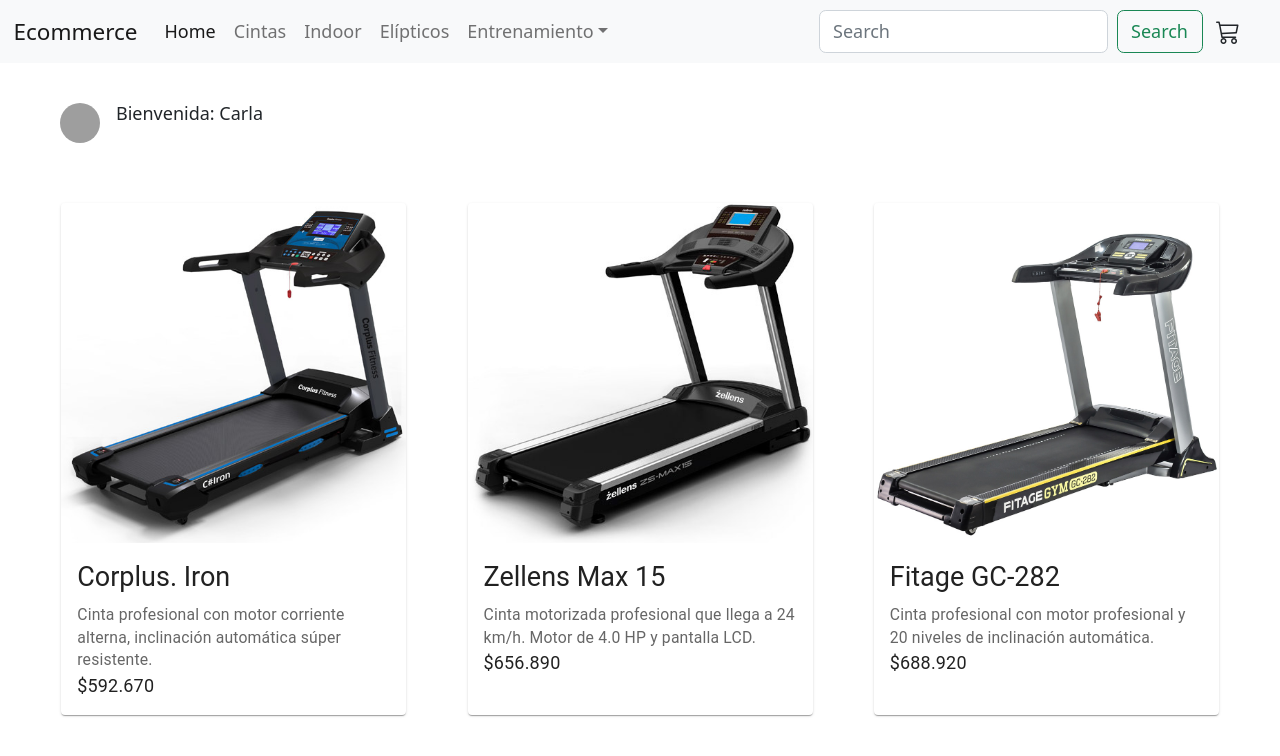
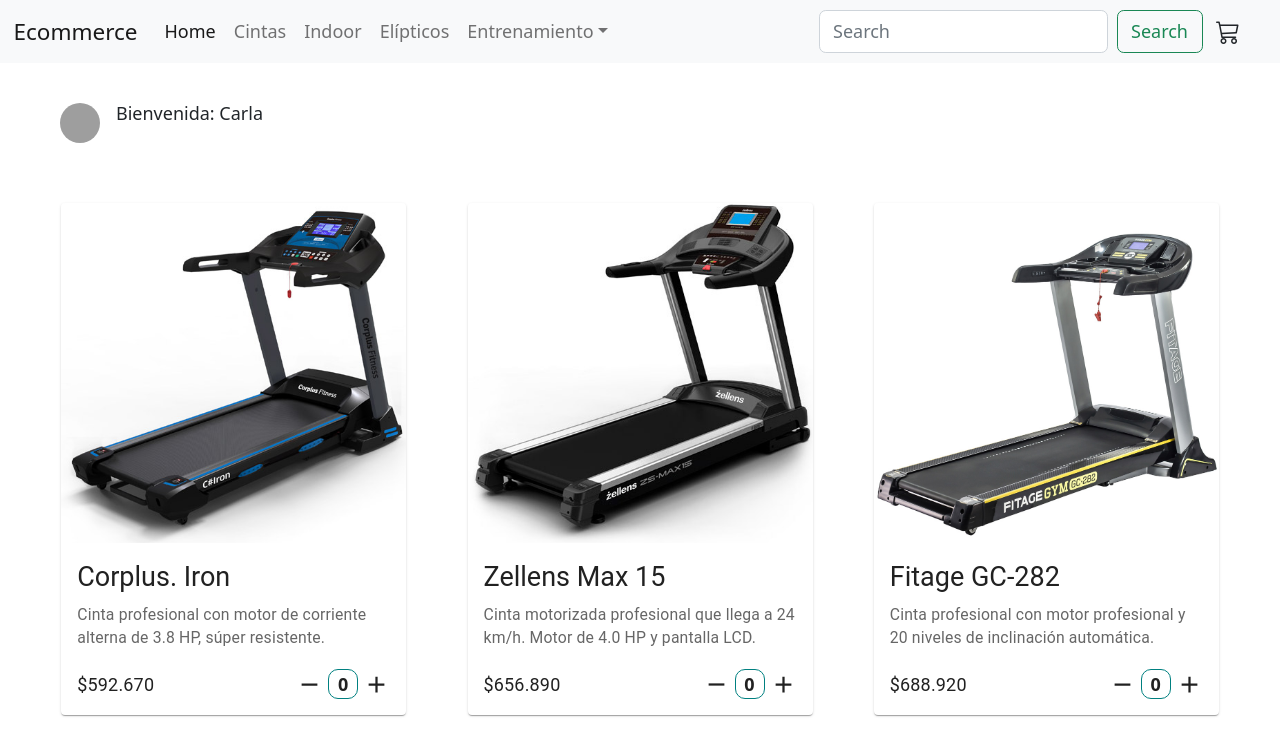
Before and after one commit to leonardogiglio/React_Ecommerce, a React (Create React App) app: page / in a window 1280 px wide. Shown: the top 756 px of the page. Built offline with nearby package versions, Linux system fonts and the light colour scheme; grey boxes are pictures that could not be loaded.

Commit message:
Contador con boton

```diff
--- a/src/App.js
+++ b/src/App.js
@@ -23,18 +23,22 @@
       <ItemListContainer
       img="../assets/images/ciron.jpeg"
       nombre="Corplus. Iron"
-      descripcion="Cinta profesional con motor corriente alterna, inclinación automática súper resistente."
-      precio="$592.670"/>
+      descripcion="Cinta profesional con motor de corriente alterna de 3.8 HP, súper resistente."
+      precio="$592.670"
+      stock="5">
+      </ItemListContainer>
       <ItemListContainer
       img="../assets/images/zsmax15.jpeg"
       nombre="Zellens Max 15"
       descripcion="Cinta motorizada profesional que llega a 24 km/h. Motor de 4.0 HP y pantalla LCD."
-      precio="$656.890"/>
+      precio="$656.890"
+      stock="7"/>
       <ItemListContainer
       img="../assets/images/gc282.jpeg"
       nombre="Fitage GC-282"
       descripcion="Cinta profesional con motor profesional y 20 niveles de inclinación automática."
-      precio="$688.920"/>
+      precio="$688.920"
+      stock="4"/>
       </div>
       </React.Fragment>
     );
--- /dev/null
+++ b/src/components/ItemCount/ItemCount.css
@@ -0,0 +1,43 @@
+.AddContainer{
+    width: 50%;
+    display: flex;
+    align-items: center;
+    justify-content: space-between;
+}
+
+.AmountContainer{
+    display: flex;
+    align-items: center;
+    font-weight: 700;
+}
+
+.Amount{
+    width: 30px;
+    height: 30px;
+    border-radius: 10px;
+    border: 1px solid teal;
+    display: flex;
+    align-items: center;
+    justify-content: center;
+    margin: 0 5px;
+}
+
+.Button{
+    padding: 15px;
+    border: 1px solid teal;
+    background-color: white;
+    cursor: pointer;
+    font-weight: 500;
+}
+
+
+.Button:hover{
+    background-color: #f8f4f4;
+}
+
+.Container{
+    display: flex;
+    justify-content: space-between;
+    margin-top: 20px;
+    align-items: center;
+}
--- /dev/null
+++ b/src/components/ItemCount/ItemCount.js
@@ -0,0 +1,30 @@
+import React from 'react';
+import { Add, Remove } from '@mui/icons-material';
+import {useState} from 'react';
+import './ItemCount.css'
+
+const ItemCount = ({stock}) => {
+    const [numClics, setNumClics] = useState(0);
+
+    const CounterUp = () => {
+      if (numClics < stock) {
+      setNumClics(numClics + 1);
+    }
+}
+    const CounterDown = () => {
+      if (numClics !== 0) {
+      setNumClics(numClics - 1);
+      }
+    }
+  return (
+
+
+        <div className="AmountContainer">
+                <Remove onClick={CounterDown}/>
+                <span className="Amount">{numClics}</span>
+                <Add onClick={CounterUp}/>
+        </div>
+  )
+}
+
+export default ItemCount;
--- a/src/components/ItemListContainer/ItemListContainer.js
+++ b/src/components/ItemListContainer/ItemListContainer.js
@@ -4,8 +4,11 @@
 import CardMedia from '@mui/material/CardMedia';
 import Typography from '@mui/material/Typography';
 import { CardActionArea } from '@mui/material';
+import './ItemListContainer.css'
+import ItemCount from '../ItemCount/ItemCount';
 
-const ItemListContainer = ({nombre, descripcion, precio, img}) => {
+const ItemListContainer = ({nombre, descripcion, precio, img, stock}) => {
+
   return (
     <Card sx={{ maxWidth: 345 }}>
       <CardActionArea>
@@ -14,6 +17,7 @@
           height="340"
           image={img}
           alt="Cinta de Correr"
+          stock={stock}
         />
         <CardContent>
           <Typography gutterBottom variant="h5" component="div">
@@ -22,9 +26,12 @@
           <Typography variant="body2" color="text.secondary">
             {descripcion}
           </Typography>
+          <div className="Container">
           <Typography variant="body1" color="text.primary">
             {precio}
           </Typography>
+          <ItemCount stock={stock}/>
+          </div>
         </CardContent>
       </CardActionArea>
     </Card>
```
Also changed, not shown: src/components/ItemListContainer/ItemListContainer.css (added).
